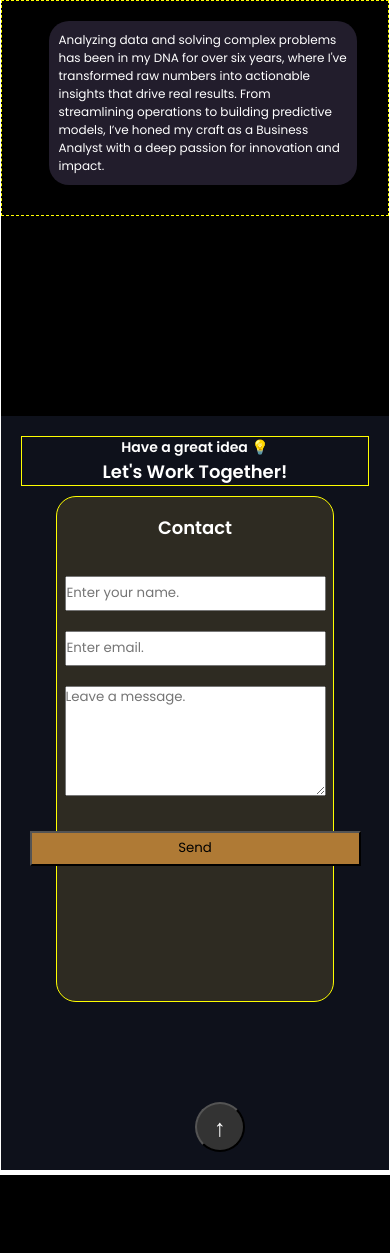
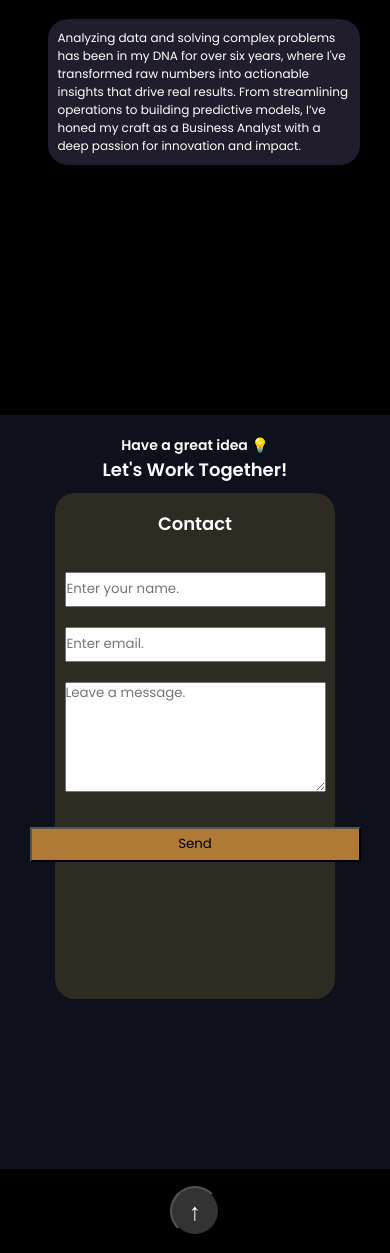
Before and after one commit to DebugJedi/MyPortfolio, a FastAPI app: page / in a window 390 px wide. Shown: the part 429-1682 px from the top of the page. Before the commit the page ends 1604 px from the top, so only its background shows below. Run offline with FastAPI, Linux system fonts and the light colour scheme; some libraries are stand-ins or nearby versions.

Commit message:
responsive update

```diff
--- a/static/css/introStyle.css
+++ b/static/css/introStyle.css
@@ -116,7 +116,7 @@ body {
     height: var(--header-height);
     background-color: var(--header-bg-color);
     top: 0;
-    border: 1px solid orange;
+
 }
 
 .header .logo {
@@ -327,11 +327,6 @@ main {
 
 }
 
-/* .page-2 > *{
-    border: 1px solid white;
-} */
-
-
 
 .page-2 .box:nth-child(4)  {
     padding: 40px;
@@ -345,9 +340,6 @@ main {
     height: calc(var(--form-height) + 10vh)
 }
 
-/* .page-2 .box:nth-child(4) .form > * {
-    border: 1px dashed darkorange;
-} */
 
 .page-2 .box:nth-child(4) .form {
     display: grid;
@@ -357,7 +349,6 @@ main {
     align-items: center;
     height: var(--form-height);
     width: 100%;
-    /* border: 1px solid yellow; */
 }
 
 .page-2 .box:nth-child(4) .form-container {
@@ -367,8 +358,6 @@ main {
     height: 100%;
     gap: 20px;
     position: relative;
-
-
 }
 
 .page-2 .box:nth-child(4) [type="text"] {
@@ -391,7 +380,6 @@ main {
 }
 
 .page-2 .box:nth-child(4) .form-heading {
-
     padding-block-start: 2vh;
     color: #fff;
     text-align: center;
@@ -399,9 +387,12 @@ main {
 
 .arrow-section {
     width: 100%;
-    height: 0px;
+    height: 10dvh;
     grid-area: ar;
+    display: flex;
     position: relative;
+    justify-content: center;
+    align-items: center;
 }
 
 .arrow-button {
@@ -414,11 +405,8 @@ main {
     height: 50px;
     background-color: #333;
     color: #fff;
-    position: absolute;
-    bottom: 20px;
-    left: 50%;
+    position: relative;
     z-index: 1000;
-    object-position: center;
     border-radius: 50%;
     transition: var(--traneo-04);
   }
@@ -437,13 +425,14 @@ main {
 /* Footer links */
 .footer-container {
     display: flex;
-    /* justify-content: flex-end; */
-    padding-right: 45px;
+    justify-content: flex-end;
+
 }
 .footer-menu {
     display: flex;
     justify-content: flex-end;
     width: 100%;
+    border: 1px dashed white;
 }
 
 .social-links {
@@ -490,9 +479,7 @@ main {
 }
 
 @media (max-width: 420px) and (orientation: portrait){
-    body > * {
-        border:  1px solid white;
-    }
+
     body {
         display: block;
     }
@@ -552,9 +539,7 @@ main {
     }
     /* ++++++Page-01+++++++ */
 
-    .page-1 > * {
-        border: 1px dashed yellow;
-    }
+
 
     .page-1 {
         display: flex;
@@ -605,9 +590,7 @@ main {
         margin-block-start: 50px;
     }
 
-    .page-2 > * {
-        border: yellow 1px solid;
-    }
+
 
     .page-2 {
         display: flex;
@@ -615,7 +598,6 @@ main {
         grid-area: mn;
         gap: 10px;
         overflow: hidden;
-
     }
 
     .page-2 .box:nth-child(1) {
@@ -636,7 +618,11 @@ main {
     width: 80%;
    }
 
-
-
+   .footer-menu {
+    display: flex;
+    justify-content: flex-end;
+    width: 100%;
+    border: 1px dashed white;
+}
 
 }
--- a/static/js/introScript.js
+++ b/static/js/introScript.js
@@ -42,7 +42,7 @@ class App {
       this.footerVisible = !this.footerVisible;
 
       if(this.footerVisible) {
-        this.footer.style.height = "50px";
+        this.footer.style.height = "70px";
         this.arrowButton.innerHTML = "&#x2193;";
 
         setTimeout(() => {
--- a/templates/intro.html
+++ b/templates/intro.html
@@ -109,7 +109,7 @@
     </main>
 
     <div class="arrow-section">
-        <!-- <div class="arrow-button" onclick="window.scrollTo({top: document.body.scrollHeight, behavior: 'smooth'});"></div> -->
+
         <button id="arrow-button" class="arrow-button">&#x2191;</button>
     </div>
 
```
